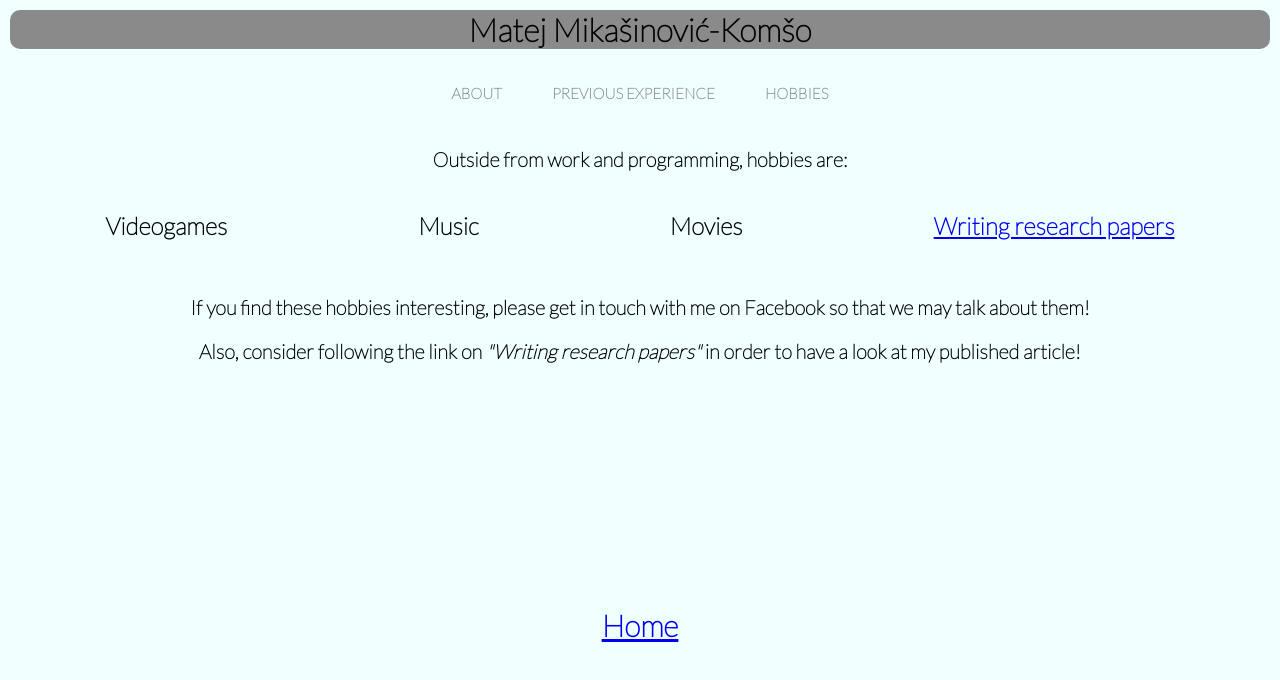
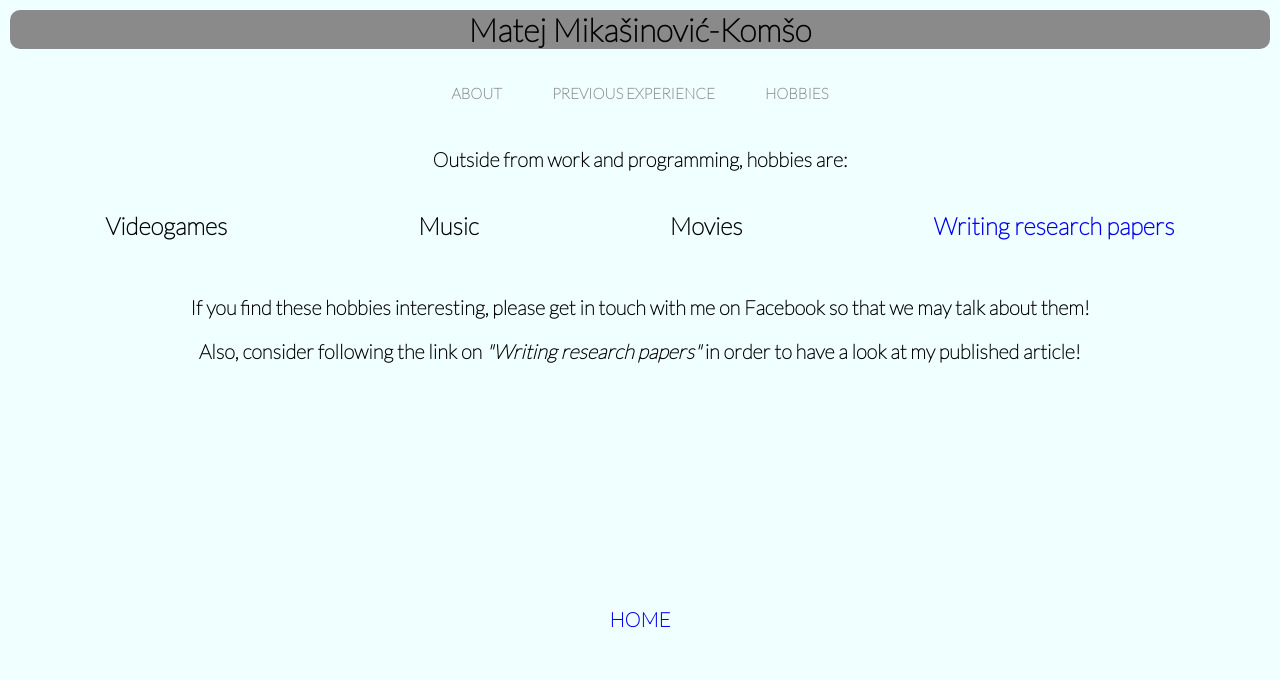
Before and after one commit to mkomso/mkomso.github.io, a plain HTML site: page hobbies.html in a window 1280 px wide. Drawn offline with Linux system fonts and the light colour scheme.

Commit message:
2 ispravak 2. inačice

```diff
--- a/hobbies.html
+++ b/hobbies.html
@@ -49,7 +49,9 @@
                 </div>
 
                 <div>
-                    <h2> <a href="https://hrcak.srce.hr/index.php?show=clanak&id_clanak_jezik=350642"><strong>Writing
+                    <h2 class="research-link"> <a
+                            href="https://hrcak.srce.hr/index.php?show=clanak&id_clanak_jezik=350642"
+                            style="text-decoration: none; "><strong>Writing
                                 research papers</strong></a></h2>
                 </div>
             </div>
@@ -72,7 +74,8 @@
             <footer class="footer-rest" style="text-align: center;
             margin: 19.1% 0.8% 0 0.8%;
             border-radius: 10px;">
-                <p style="font-size: 30px;"><a href="index.html"><strong>Home</strong></a></p>
+                <p style="font-size: 20px;"><a href="index.html"
+                        style="text-decoration: none;"><strong>HOME</strong></a></p>
             </footer>
 </body>
 
--- a/stylin.css
+++ b/stylin.css
@@ -59,6 +59,11 @@ footer{
     font-family: "Lato", sans-serif;
   }
 
+  .footer-rest a:hover{
+    border-bottom: 1px solid black;
+    color: black;
+  }
+
 .pre_exp_jobname{
 color: rgb(56, 55, 55);
 font-size: large;
@@ -87,3 +92,8 @@ font-size: large;
 .grid-item{
     padding: 5%;
 }
+
+.research-link a:hover{
+    border-bottom: 1px solid black;
+    color: black;
+}
```
Also changed, not shown: about_me.html (+2 -1 lines), previous_experiences.html (+2 -1 lines).
